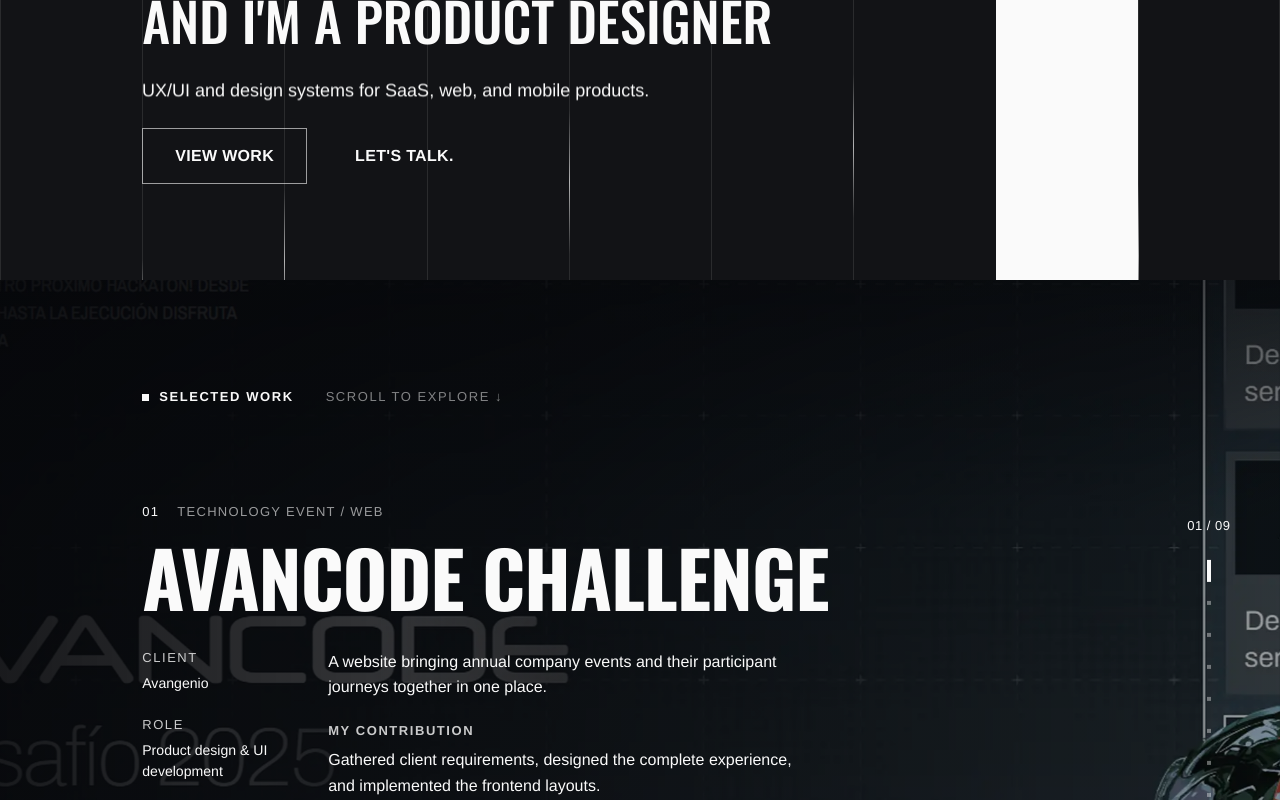
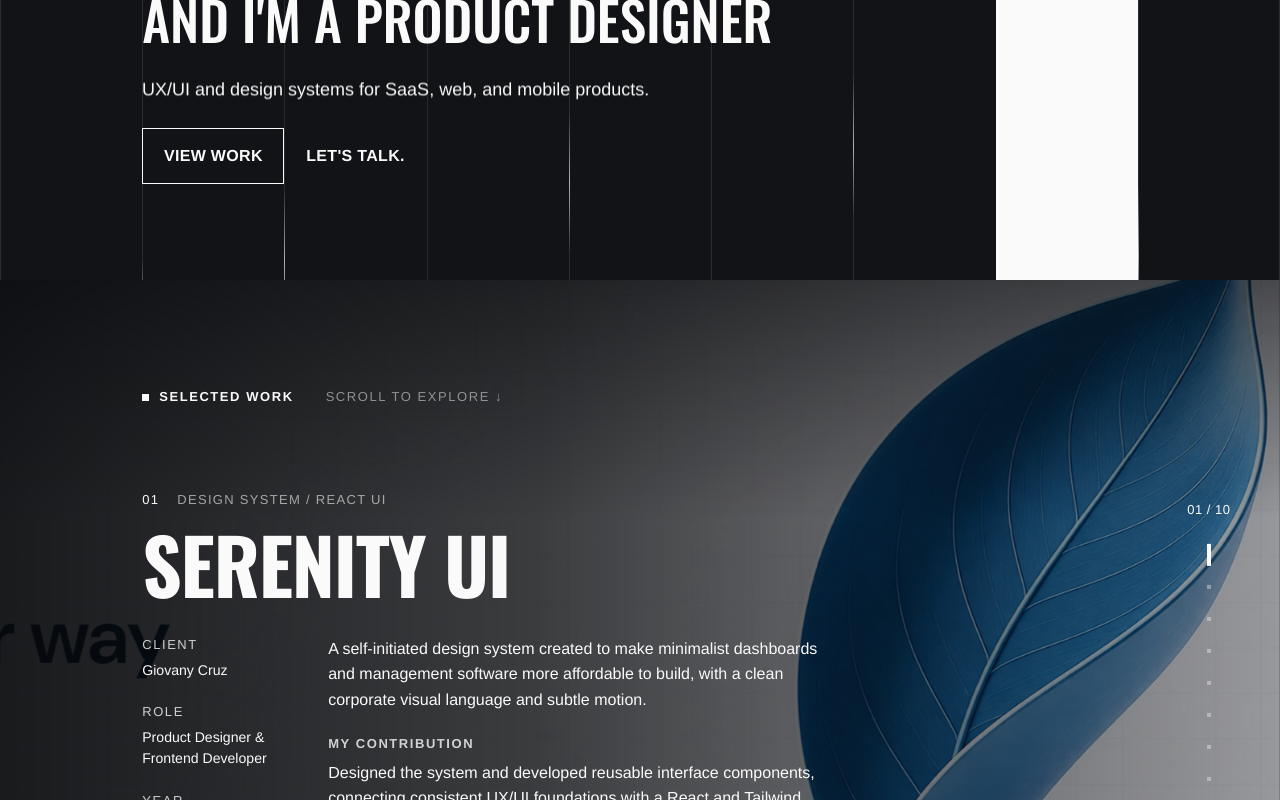
Before and after one commit to PolariSystem/gio-portfolio, a React (Vite) app: page / in a window 1280 px wide. Shown: the part 520-1320 px from the top of the page. Built offline with nearby package versions, Linux system fonts and the light colour scheme.

Commit message:
Feature Serenity UI and align portfolio button interactions to the grid

```diff
--- a/src/app/components/ActionButton.tsx
+++ b/src/app/components/ActionButton.tsx
@@ -2,11 +2,13 @@ import { useState, type ButtonHTMLAttributes, type CSSProperties } from "react";
 
 type Tone = "light" | "dark";
 type Size = "nav" | "cta";
+type Variant = "corners" | "outline";
 
 type Props = ButtonHTMLAttributes<HTMLButtonElement> & {
   /** "light" = white ink on dark bg, "dark" = ink #121316 on light bg */
   tone?: Tone;
   size?: Size;
+  variant?: Variant;
 };
 
 const SIZES: Record<Size, CSSProperties> = {
@@ -31,18 +33,19 @@ const CORNERS: Corner[] = [
  * Default: ghost (text only) — Hover: dashed corner lines draw in — Press: the
  * corners grow slightly and a faint tint fills the box to back them up.
  */
-export function ActionButton({ tone = "light", size = "cta", style, children, ...rest }: Props) {
+export function ActionButton({ tone = "light", size = "cta", variant = "corners", style, children, ...rest }: Props) {
   const [hover, setHover] = useState(false);
   const [press, setPress] = useState(false);
 
   const ink = tone === "light" ? "#fafafa" : "#121316";
   const tint = tone === "light" ? "255,255,255" : "18,19,22";
   const on = hover || press;
+  const outlined = variant === "outline";
 
   return (
     <button
       {...rest}
-      onMouseEnter={(e) => { setHover(true); rest.onMouseEnter?.(e); }}
+      onMouseEnter={(e) => { if (window.matchMedia("(hover: hover) and (pointer: fine)").matches) setHover(true); rest.onMouseEnter?.(e); }}
       onMouseLeave={(e) => { setHover(false); setPress(false); rest.onMouseLeave?.(e); }}
       onMouseDown={(e) => { setPress(true); rest.onMouseDown?.(e); }}
       onMouseUp={(e) => { setPress(false); rest.onMouseUp?.(e); }}
@@ -53,24 +56,25 @@ export function ActionButton({ tone = "light", size = "cta", style, children, ..
       onTouchStart={(e) => { setHover(true); setPress(true); rest.onTouchStart?.(e); }}
       onTouchEnd={(e) => { setPress(false); setHover(false); rest.onTouchEnd?.(e); }}
       onTouchCancel={(e) => { setPress(false); setHover(false); rest.onTouchCancel?.(e); }}
-      className={`font-cond relative uppercase ${rest.className ?? ""}`}
+      className={`action-button font-cond relative uppercase ${outlined ? "action-button--outline" : ""} ${rest.className ?? ""}`}
       style={{
-        background: press ? `rgba(${tint},0.04)` : "transparent",
-        border: "none",
-        color: ink,
+        ...({ "--action-ink": ink, "--action-inverse": tone === "light" ? "#121316" : "#fafafa", "--action-ease": EASE } as CSSProperties),
+        background: outlined ? undefined : press ? `rgba(${tint},0.04)` : "transparent",
+        border: outlined ? "1px solid var(--action-ink)" : "none",
+        color: outlined ? undefined : ink,
         letterSpacing: "0.02em",
         lineHeight: "var(--leading-ui)",
         fontWeight: 600,
         minHeight: "var(--control-height)",
         whiteSpace: "nowrap",
         cursor: "pointer",
-        transition: `background-color 320ms ${EASE}, transform 320ms ${EASE}`,
-        transform: press ? "scale(0.98)" : "none",
+        transition: outlined ? undefined : `background-color 320ms ${EASE}, transform 320ms ${EASE}`,
+        transform: outlined ? undefined : press ? "scale(0.98)" : "none",
         ...SIZES[size],
         ...style,
       }}
     >
-      {CORNERS.map((c, i) => (
+      {!outlined && CORNERS.map((c, i) => (
         <span
           key={i}
           aria-hidden
@@ -96,7 +100,7 @@ export function ActionButton({ tone = "light", size = "cta", style, children, ..
           }}
         />
       ))}
-      <span style={{ position: "relative" }}>{children}</span>
+      <span data-action-label style={{ position: "relative" }}>{children}</span>
     </button>
   );
 }
--- a/src/app/components/DotTitle.tsx
+++ b/src/app/components/DotTitle.tsx
@@ -1,4 +1,4 @@
-import { useEffect, useState, type CSSProperties } from "react";
+import { useEffect, useRef, useState, type CSSProperties } from "react";
 import { useFontsReady } from "./useFontsReady";
 
 type Props = {
@@ -30,10 +30,19 @@ export function DotTitle({
 }: Props) {
   const total = lines.reduce((n, l) => n + l.length, 0);
   const [count, setCount] = useState(0);
+  const completed = useRef(false);
+  const linesKey = lines.join("\n");
   const fontsReady = useFontsReady();
 
   useEffect(() => {
     if (!start || !fontsReady) return;
+    if (completed.current || window.matchMedia("(prefers-reduced-motion: reduce)").matches) {
+      completed.current = true;
+      setCount(total);
+      onDone?.();
+      return;
+    }
+    setCount(0);
     let cancelled = false;
     (async () => {
       let n = 0;
@@ -46,11 +55,11 @@ export function DotTitle({
         }
         if (i < lines.length - 1) await new Promise((r) => setTimeout(r, lineBreakMs));
       }
-      if (!cancelled) onDone?.();
+      if (!cancelled) { completed.current = true; onDone?.(); }
     })();
     return () => { cancelled = true; };
     // eslint-disable-next-line react-hooks/exhaustive-deps
-  }, [start, fontsReady]);
+  }, [start, fontsReady, linesKey, total]);
 
   let remaining = count;
   const typed = lines.map((l) => {
--- a/src/app/components/sections/Footer.tsx
+++ b/src/app/components/sections/Footer.tsx
@@ -1,4 +1,4 @@
-import { useEffect, useRef } from "react";
+import { useEffect, useRef, type CSSProperties } from "react";
 import { gsap } from "gsap";
 import { ScrollTrigger } from "gsap/ScrollTrigger";
 import { Grid } from "../Grid";
@@ -42,7 +42,7 @@ export function Footer() {
   return (
     <section ref={ref} id="footer" data-snap aria-labelledby="contact-heading" className="relative h-screen w-full overflow-hidden bg-[#121316] text-[#fafafa]">
       <Grid dark animateIn accentColor="#121316" />
-      <footer className="footer-content section-scroll relative z-10">
+      <footer className="footer-content section-scroll relative z-10" style={{ "--footer-contact-cols": compact ? Math.max(1, cols - 2) : Math.max(1, cols - split - 1) } as CSSProperties}>
         <div className="footer-kicker font-cond uppercase" data-footer-reveal>
           <span aria-hidden className="footer-square" />
           Roles &amp; collaborations
@@ -83,7 +83,7 @@ export function Footer() {
           </button>
           <div className="footer-meta" style={{ gridColumn: rightColumn }}>
             <p className="footer-copyright">© {new Date().getFullYear()} Giovany Cruz</p>
-            <ActionButton tone="light" size="nav" onClick={() => goToSection("hero")} style={{ minHeight: "var(--control-height)", padding: "10px 0" }}>
+            <ActionButton className="footer-top-action" tone="light" size="nav" onClick={() => goToSection("hero")} style={{ minHeight: "var(--control-height)", padding: "10px 0" }}>
               Back to top ↑
             </ActionButton>
           </div>
--- a/src/app/components/sections/Hero.tsx
+++ b/src/app/components/sections/Hero.tsx
@@ -1,10 +1,10 @@
-import { useEffect, useRef, useState } from "react";
+import { useEffect, useLayoutEffect, useRef, useState } from "react";
 import { gsap } from "gsap";
 import { Grid } from "../Grid";
 import { ActionButton } from "../ActionButton";
 import { MaskParagraph } from "../MaskParagraph";
 import { DotTitle } from "../DotTitle";
-import { useIsMobile, useMediaQuery } from "../useMediaQuery";
+import { useGridSpec, useMediaQuery } from "../useMediaQuery";
 import { goToSection } from "../navigation";
 
 // The trailing "." is not part of the typed text: it is rendered separately as
@@ -31,8 +31,33 @@ type Props = {
 export function Hero({ start = true }: Props) {
   const [subReveal, setSubReveal] = useState(false);
   const actions = useRef<HTMLDivElement>(null);
-  const mobile = useIsMobile();
+  const { mobile, cols } = useGridSpec();
+  const actionCols = mobile ? 1 : Math.max(1, cols - 4);
   const compact = useMediaQuery("(max-width: 1100px)");
+
+  useLayoutEffect(() => {
+    const container = actions.current;
+    if (!container) return;
+    let disposed = false;
+    const measure = () => {
+      if (disposed) return;
+      const unit = container.clientWidth / actionCols;
+      if (!unit) return;
+      container.querySelectorAll<HTMLElement>("[data-hero-action]").forEach((slot) => {
+        const button = slot.querySelector("button");
+        const label = slot.querySelector("[data-action-label]");
+        if (!button || !label) return;
+        const css = getComputedStyle(button);
+        const minimum = label.getBoundingClientRect().width + parseFloat(css.paddingLeft) + parseFloat(css.paddingRight) + parseFloat(css.borderLeftWidth) + parseFloat(css.borderRightWidth);
+        slot.style.gridColumn = `span ${Math.min(actionCols, Math.max(1, Math.ceil((minimum - 0.5) / unit)))}`;
+      });
+    };
+    measure();
+    const observer = new ResizeObserver(measure);
+    observer.observe(container);
+    void document.fonts.ready.then(measure);
+    return () => { disposed = true; observer.disconnect(); };
+  }, [actionCols]);
 
   useEffect(() => {
     if (!start || !subReveal || !actions.current) return;
@@ -107,32 +132,31 @@ export function Hero({ start = true }: Props) {
 
             <div
               ref={actions}
-              className="flex flex-wrap items-center"
+              className="hero-actions"
               style={{
-                flexDirection: mobile ? "column" : "row",
-                gap: mobile ? 8 : 16,
-                width: mobile ? "100%" : undefined,
+                gridTemplateColumns: `repeat(${actionCols}, minmax(0, 1fr))`,
               }}
             >
-              <span data-hero-action className="inline-block" style={{ opacity: 0, visibility: "hidden", transform: "translateY(20px)", width: mobile ? "100%" : undefined }}>
+              <span data-hero-action className="hero-action" style={{ opacity: 0, visibility: "hidden", transform: "translateY(20px)" }}>
                 <ActionButton
                   tone="light"
                   size={mobile ? "nav" : "cta"}
+                  variant="outline"
                   style={{
-                    border: "1px solid rgba(250,250,250,0.6)",
-                    minHeight: "var(--control-height)",
-                    ...(mobile ? { width: "100%" } : {}),
+                    minHeight: mobile ? "var(--control-height)" : "calc(var(--control-height) + 8px)",
+                    width: "100%",
+                    padding: mobile ? "10px 20px" : "16px 20px",
                   }}
                   onClick={() => goToSection("projects")}
                 >
                   View work
                 </ActionButton>
               </span>
-              <span data-hero-action className="inline-block" style={{ opacity: 0, visibility: "hidden", transform: "translateY(20px)", width: mobile ? "100%" : undefined }}>
+              <span data-hero-action className="hero-action" style={{ opacity: 0, visibility: "hidden", transform: "translateY(20px)" }}>
                 <ActionButton
                   tone="light"
                   size={mobile ? "nav" : "cta"}
-                  style={{ minHeight: "var(--control-height)", ...(mobile ? { width: "100%" } : {}) }}
+                  style={{ minHeight: mobile ? "var(--control-height)" : "calc(var(--control-height) + 8px)", width: "100%", padding: mobile ? "10px 20px" : "16px 20px" }}
                   onClick={() => goToSection("footer")}
                 >
                   let's talk.
--- a/src/app/components/sections/projectData.ts
+++ b/src/app/components/sections/projectData.ts
@@ -25,6 +25,20 @@ export type Project = {
 };
 
 const PROJECT_CATALOG: Project[] = [
+  {
+    title: "Serenity UI",
+    subtitle: "Design system / React UI",
+    client: "Giovany Cruz",
+    role: "Product Designer & Frontend Developer",
+    year: "2026",
+    description:
+      "A self-initiated design system created to make minimalist dashboards and management software more affordable to build, with a clean corporate visual language and subtle motion.",
+    contribution:
+      "Designed the system and developed reusable interface components, connecting consistent UX/UI foundations with a React and Tailwind CSS implementation.",
+    stack: "React · Tailwind CSS",
+    featuredRank: 0,
+    img: Images.serenityCover,
+  },
   {
     title: "Compra Today",
     subtitle: "E-commerce / Web",
--- a/src/assets/images.ts
+++ b/src/assets/images.ts
@@ -17,6 +17,7 @@ export const Images = {
   digitalPresentations: resolveSeries("presentation", 4),
   brandingPresentations: resolveSeries("branding", 3),
   aboutPortrait: resolveImage("about-portrait.webp"),
+  serenityCover: resolveImage("serenity-ui-cover.webp"),
   projectImages: [
     resolveImage("project-1.webp"),
     resolveImage("project-2.webp"),
--- a/src/styles/responsive.css
+++ b/src/styles/responsive.css
@@ -54,6 +54,22 @@
 a:focus-visible, button:focus-visible, [tabindex="0"]:focus-visible {
   outline: 2px solid currentColor;
   outline-offset: 4px;
+}
+
+.hero-actions { display: grid; align-items: center; width: 100%; row-gap: 8px; }
+.hero-action { display: block; min-width: 0; }
+.action-button--outline { color: var(--action-ink); background: transparent; isolation: isolate; transition: color 160ms ease, transform 160ms var(--action-ease); }
+.action-button--outline::before { content: ''; position: absolute; inset: 0; z-index: -1; background: var(--action-ink); opacity: 0; transition: opacity 160ms ease; pointer-events: none; }
+.action-button--outline:focus-visible, .action-button--outline:active { color: var(--action-inverse); }
+.action-button--outline:focus-visible::before, .action-button--outline:active::before { opacity: 1; }
+.action-button--outline:active { transform: scale(0.98); }
+@media (hover: hover) and (pointer: fine) {
+  .action-button--outline:hover { color: var(--action-inverse); }
+  .action-button--outline:hover::before { opacity: 1; }
+}
+@media (prefers-reduced-motion: reduce) {
+  .action-button--outline, .action-button--outline::before { transition-duration: 0ms; }
+  .action-button--outline:active { transform: none; }
 }
 
 .about-approach { width: 100%; margin: 0; padding: 0; list-style: none; }
@@ -150,7 +166,9 @@ a:focus-visible, button:focus-visible, [tabindex="0"]:focus-visible {
 .footer-email > span { min-width: 0; overflow-wrap: anywhere; }
 .footer-email > svg { flex-shrink: 0; margin-top: 4px; }
 .footer-prompt { max-width: 340px; margin: 18px 0 0; font-size: var(--text-body); line-height: var(--leading-body); opacity: 0.65; }
-.footer-socials { display: flex; flex-wrap: wrap; gap: 4px; margin: 20px 0 0 -12px; }
+.footer-socials { display: grid; grid-template-columns: repeat(var(--footer-contact-cols, 3), minmax(0, 1fr)); row-gap: 8px; margin: 20px 0 0; }
+.footer-socials .action-link { width: 100%; min-width: 0; }
+.footer-top-action { width: var(--grid-unit); min-width: max-content; }
 .footer-bottom { display: grid; align-items: end; flex-shrink: 0; row-gap: 24px; padding-top: 24px; }
 .footer-brand-button { justify-self: start; min-width: 0; max-width: 100%; padding: 0; border: 0; background: transparent; color: inherit; }
 .footer-brand { width: clamp(160px, 22vw, 320px); max-width: 100%; }
@@ -177,10 +195,16 @@ a:focus-visible, button:focus-visible, [tabindex="0"]:focus-visible {
   .footer-email > svg { width: 18px; height: 18px; }
   .footer-prompt { font-size: var(--text-body); }
   .footer-socials { margin-top: 14px; }
+  .footer-socials { grid-template-columns: repeat(2, minmax(0, 1fr)); }
+  .footer-top-action { width: 100%; }
   .footer-brand { width: min(180px, 60vw); }
   .footer-bottom { row-gap: 16px; }
   .footer-meta { align-items: center; }
   .footer-copyright { margin: 0; }
+}
+
+@media (max-width: 359px) {
+  .footer-socials { grid-template-columns: minmax(0, 1fr); }
 }
 
 /* A software cursor on a touch screen is a dot that never moves — and the
@@ -203,7 +227,7 @@ a:focus-visible, button:focus-visible, [tabindex="0"]:focus-visible {
 }
 
 @media (max-width: 767px) and (max-height: 720px) {
-  .work-dot { height: 28px; }
+  .work-dot { height: 24px; }
 }
 @media (max-width: 767px) and (max-height: 480px) {
   .work-pagination { top: 88px; bottom: 144px; transform: none; max-height: none; }
```
Also changed, not shown: src/assets/images/serenity-ui-cover.webp (added), 17 other files (tests, documents, lock files or other folders).
